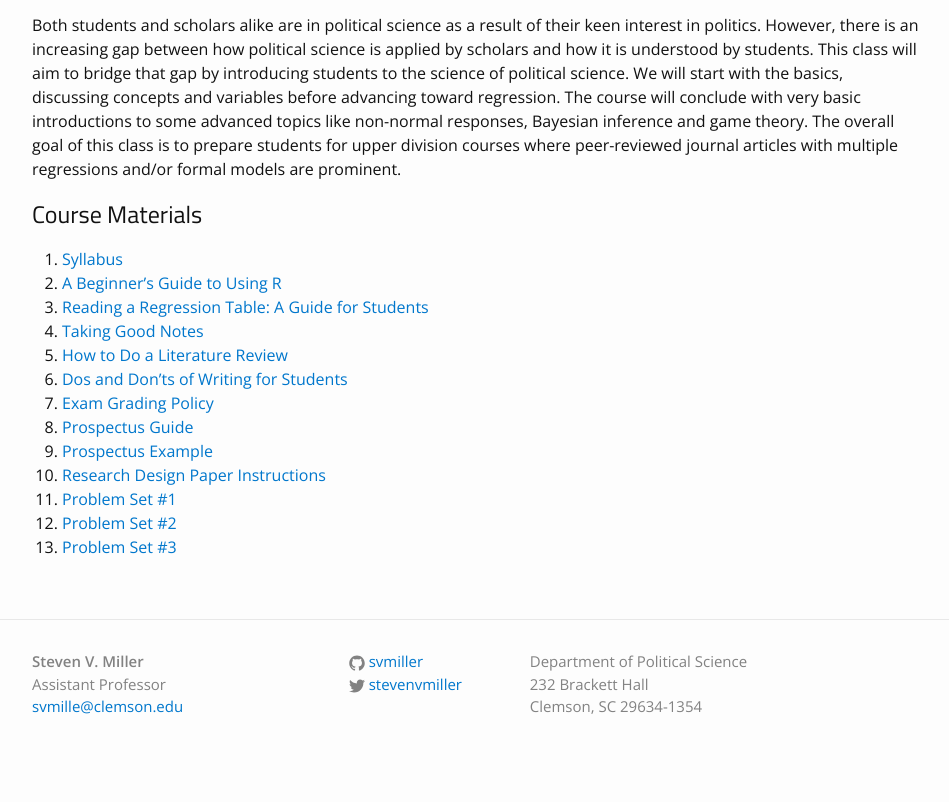
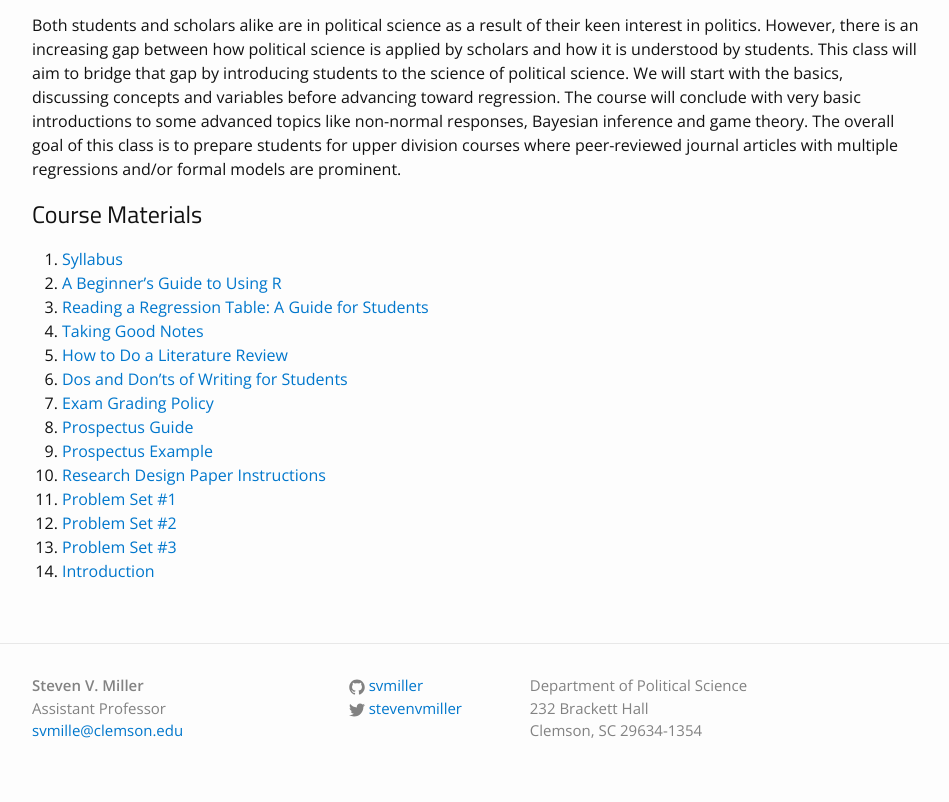
Before and after one commit to svmiller/svmiller.github.io, a Jekyll site: the page built from teaching/posc-3410.md, in a window 1280 px wide. Shown: the part 485-1287 px from the top of the page, without its empty margins (163-1112 px from the left). Built offline with Jekyll 4.4.1, drawn with Linux system fonts in a browser that asks for light colours; before the commit the page ends 1263 px from its top, so only the background shows below that.

Commit message:
new lectures for the day

```diff
--- a/teaching/posc-3410.md
+++ b/teaching/posc-3410.md
@@ -23,3 +23,4 @@ Both students and scholars alike are in political science as a result of their k
 11. [Problem Set #1](https://www.dropbox.com/s/e8fet2519zuupcm/posc3410-hw1.pdf)
 12. [Problem Set #2](https://www.dropbox.com/s/rhvcn7w21xs2b7f/posc3410-hw2.pdf)
 13. [Problem Set #3](https://www.dropbox.com/s/bvu3wu457ueuyqx/posc3410-hw3.pdf)
+14. [Introduction](https://www.dropbox.com/s/jvfycushxgewhg6/posc3410-lecture-intro.pdf?dl=0)
```
Also changed, not shown: teaching/posc-1020.md (+1 -0 lines).
